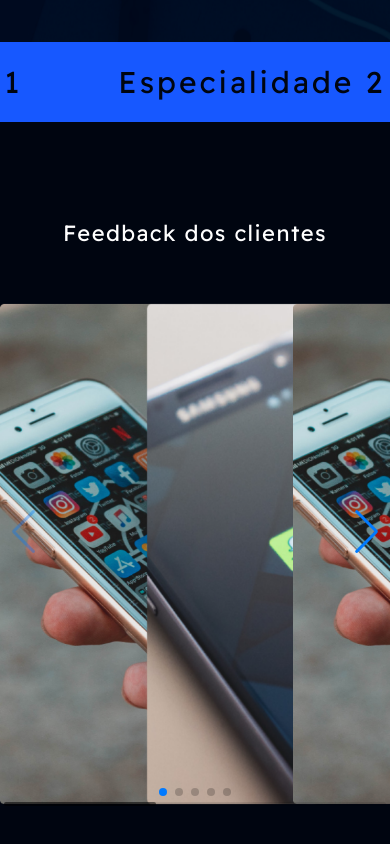
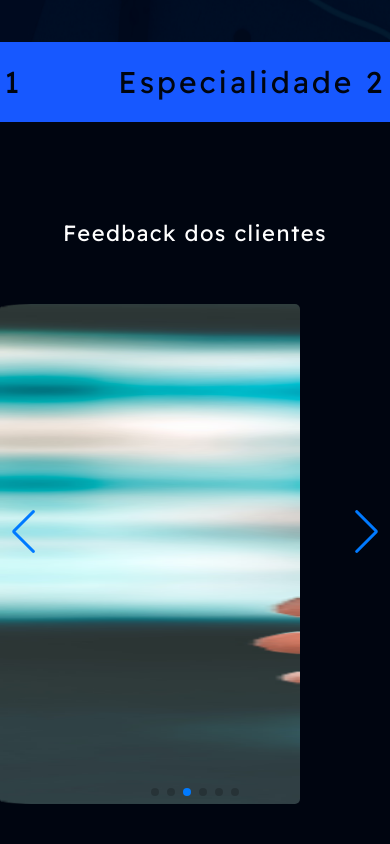
Before and after one commit to Yures1lva/MF_Produtora, a React (Vite) app in the folder MfProdutora/: page / in a window 390 px wide. Shown: the part 3577-4421 px from the top of the page. Built offline with nearby package versions, Linux system fonts and the light colour scheme.

Commit message:
responsividade no slider

```diff
--- a/MfProdutora/package.json
+++ b/MfProdutora/package.json
@@ -11,7 +11,8 @@
   },
   "dependencies": {
     "react": "^18.2.0",
-    "react-dom": "^18.2.0"
+    "react-dom": "^18.2.0",
+    "swiper": "^10.3.1"
   },
   "devDependencies": {
     "@types/react": "^18.2.15",
--- a/MfProdutora/src/components/feedback/Carroussel.tsx
+++ b/MfProdutora/src/components/feedback/Carroussel.tsx
@@ -1,4 +1,4 @@
-import { Navigation, Pagination, Scrollbar, A11y } from 'swiper/modules';
+import { Navigation, Pagination, Scrollbar, A11y, Autoplay } from 'swiper/modules';
 import print01 from "../../assets/imgs/feedback/print01.png"
 import print02 from "../../assets/imgs/feedback/print02.png"
 import print03 from "../../assets/imgs/feedback/print03.png"
@@ -13,30 +13,56 @@ import 'swiper/css/navigation';
 import 'swiper/less/navigation';
 import 'swiper/css/pagination';
 import 'swiper/css/scrollbar';
+import { useState, useEffect } from 'react';
 
-const slides = [print01,print02,print03]
+const slides = [print01,print02,print03,print01,print02,print03]
+
+
 
 export function Carroussel(){
+    const [slidesPerView, setSlidePerView] = useState(3)
+
+    useEffect(() =>{
+        function handleRezie(){
+            if(window.innerWidth < 620){
+                setSlidePerView(1)
+            }else if(window.innerWidth < 920){
+                setSlidePerView(2)
+            }else{
+                setSlidePerView(3)
+            }
+        }
+        handleRezie()
+        window.addEventListener("resize", handleRezie)
+        return ()=> {
+            window.removeEventListener("resize", handleRezie)
+        }
+    }, [])
+
     return(
         <>
           <div className='container' id="feedback">
               <Swiper
-              // install Swiper modules
-              modules={[Navigation, Pagination, Scrollbar, A11y]}
-              spaceBetween={50}
-              slidesPerView={3}
-              navigation
-              pagination={{ clickable: true }}
-              scrollbar={{ draggable: true }}
-                      >
-              <SwiperSlide><div ><img className={style.imgCarroussel} src={print01} /></div></SwiperSlide>
-              <SwiperSlide><div ><img className={style.imgCarroussel} src={print02} /></div></SwiperSlide>
-              <SwiperSlide><div ><img className={style.imgCarroussel} src={print01} /></div></SwiperSlide>
-              <SwiperSlide><div ><img className={style.imgCarroussel} src={print01} /></div></SwiperSlide>
-              <SwiperSlide><div ><img className={style.imgCarroussel} src={print01} /></div></SwiperSlide>
-              <SwiperSlide><div ><img className={style.imgCarroussel} src={print01} /></div></SwiperSlide>
-              <SwiperSlide><div ><img className={style.imgCarroussel} src={print01} /></div></SwiperSlide>
-
+                // install Swiper modules
+                modules={[Navigation, Pagination, Scrollbar, A11y, Autoplay]}
+                spaceBetween={50}
+                slidesPerView={slidesPerView}
+                autoplay={{
+                    delay: 1500,
+                    disableOnInteraction: false,
+                }}
+                pagination={{
+                    clickable: true,
+                }}
+                navigation={true}
+              >
+              {slides.map((item) => (
+                <SwiperSlide>
+                    <img className={style.imgCarroussel}
+                    src={item}>
+                    </img>
+                </SwiperSlide>
+              ))}
               </Swiper>
           </div>
     <br />
--- a/MfProdutora/src/components/feedback/Feedback.module.css
+++ b/MfProdutora/src/components/feedback/Feedback.module.css
@@ -5,4 +5,5 @@
     height: 500px;
     width: 300px;
     margin-top: 50px;
+    border-radius: 5px;
 }
```
Also changed, not shown: 1 other file (tests, documents, lock files or other folders).
